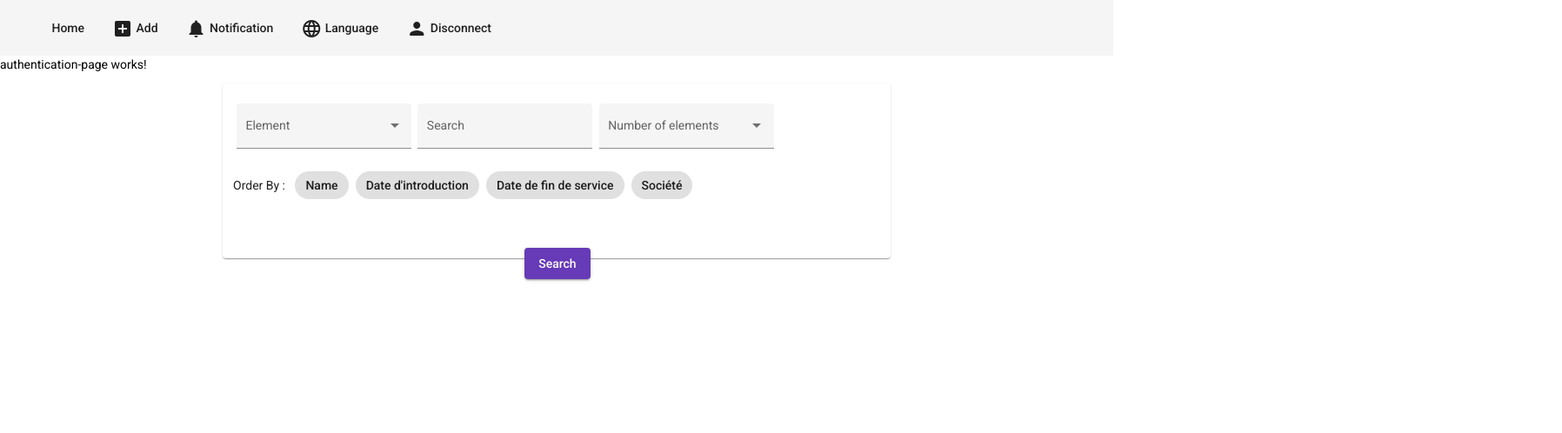
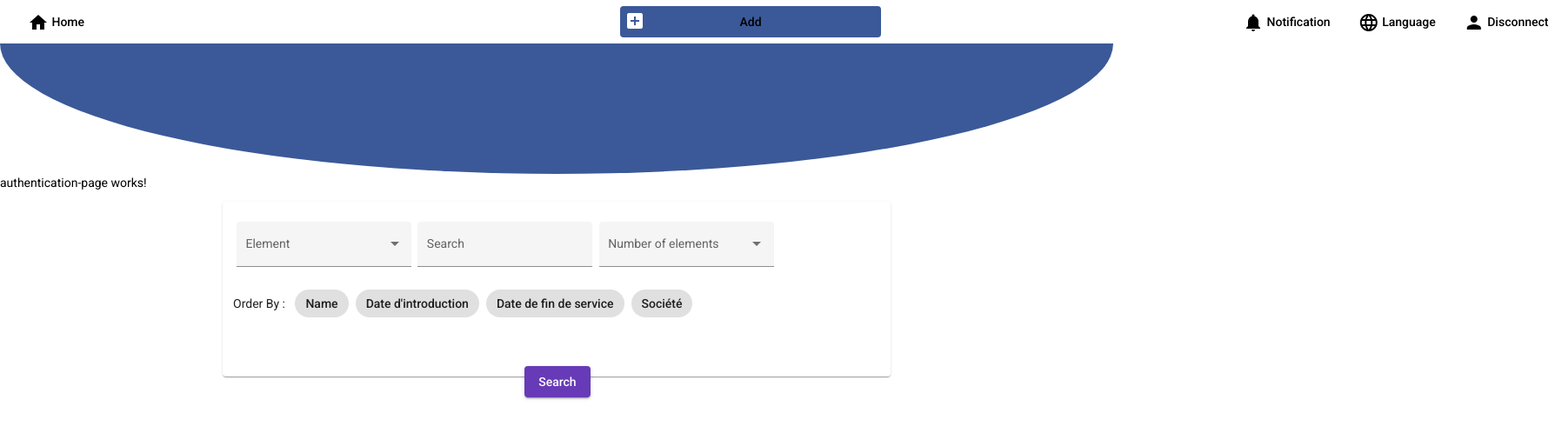
Before and after one commit to PierreLC/computer-data-base-front, an Angular app in the folder AngularCDB/: page /authentication in a window 1280 px wide. Shown: the top 498 px of the page at 87% size, 1796 px wide, since content can reach past the window. Built offline with nearby package versions, Linux system fonts and the light colour scheme.

Commit message:
Header like LBC

```diff
--- a/AngularCDB/src/app/Components/header/header.component.html
+++ b/AngularCDB/src/app/Components/header/header.component.html
@@ -1,25 +1,25 @@
-<mat-toolbar>
-  <mat-toolbar-row>
-    <!-- mettre l'adresse sur laquelle router la page centrale -->
+ <mat-toolbar-row class="toolbar">
     <a mat-button [routerLink]="'/applogin'">
-      <mat-icon>weeekend</mat-icon>
+      <mat-icon>home</mat-icon>
       Home
     </a>
-    <a mat-button [routerLink]="'/applogin' + '/add'">
-      <mat-icon>add_box</mat-icon>
+    <a class="addButton" mat-button [routerLink]="'/applogin' + '/add'">
+      <mat-icon class = "iconAdd">add_box</mat-icon>
       Add
     </a>
-    <a mat-button [routerLink]="'/applogin'">
+    <a class="notificationsButton" mat-button [routerLink]="'/applogin'">
       <mat-icon>notifications</mat-icon>
       Notification
     </a>
-    <a mat-button [routerLink]="'/applogin'">
+    <a class="languagesButton" mat-button [routerLink]="'/applogin'">
       <mat-icon>language</mat-icon>
       Language
     </a>
-    <a mat-button [routerLink]="'/authentication'">
+    <a class="personButton" mat-button [routerLink]="'/authentication'">
       <mat-icon>person</mat-icon>
       Disconnect
     </a>
   </mat-toolbar-row>
-</mat-toolbar>
+  <mat-toolbar class="LBC">
+
+  </mat-toolbar>
--- a/AngularCDB/src/app/Components/header/header.component.scss
+++ b/AngularCDB/src/app/Components/header/header.component.scss
@@ -0,0 +1,44 @@
+.addButton {
+  position: relative;
+  left: 600px;
+  background-color: #3b5998;
+  width: 300px;
+}
+
+.iconAdd {
+  color: white;
+  position: absolute;
+  left: 5px;
+  top: 5px;
+}
+
+.notificationsButton {
+  position: relative;
+  left: 1000px;
+}
+
+.languagesButton {
+  position: relative;
+  left: 1000px;
+}
+
+.personButton {
+  position: relative;
+  left: 1000px;
+}
+
+.toolbar {
+  background-color: white;
+  height: 50px;
+}
+
+.LBC {
+  position: relative;
+  background-color: #3b5998;
+  left: 0;
+  right: 0;
+  overflow: hidden;
+  height: 150px;
+  width: auto;
+  border-radius:0 0 50% 50%/0 0 100% 100%;
+}
--- a/AngularCDB/src/environments/environment.ts
+++ b/AngularCDB/src/environments/environment.ts
@@ -4,7 +4,7 @@
 
 export const environment = {
   production: false,
-  apiUrl: ""
+  apiUrl: "http://10.0.1.84:8080/webapp/computers"
 };
 
 /*
```
Also changed, not shown: AngularCDB/src/app/Services/CompanyService/company.service.ts (+6 -7 lines), AngularCDB/src/app/Services/ComputerService/computer.service.ts (+6 -7 lines).
